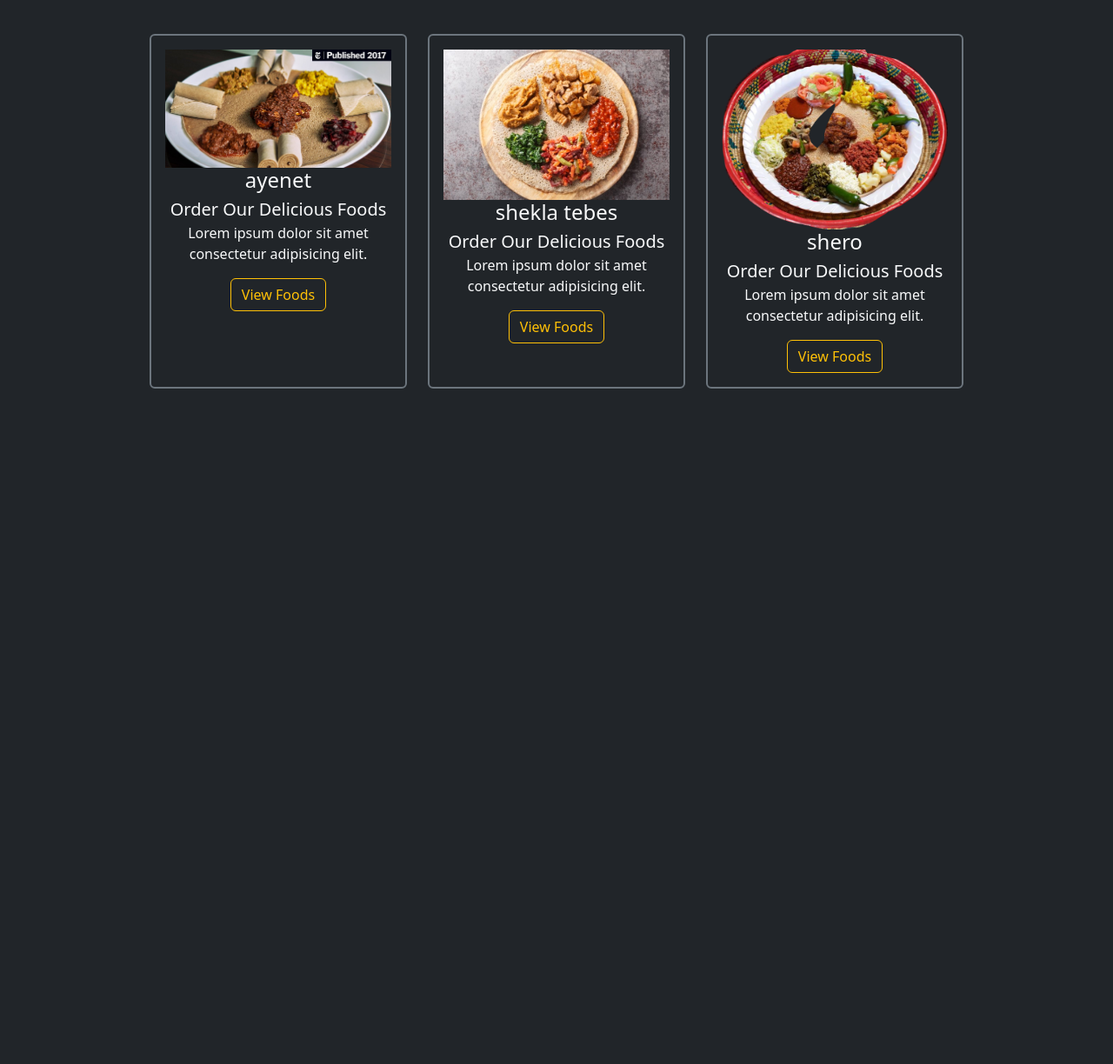
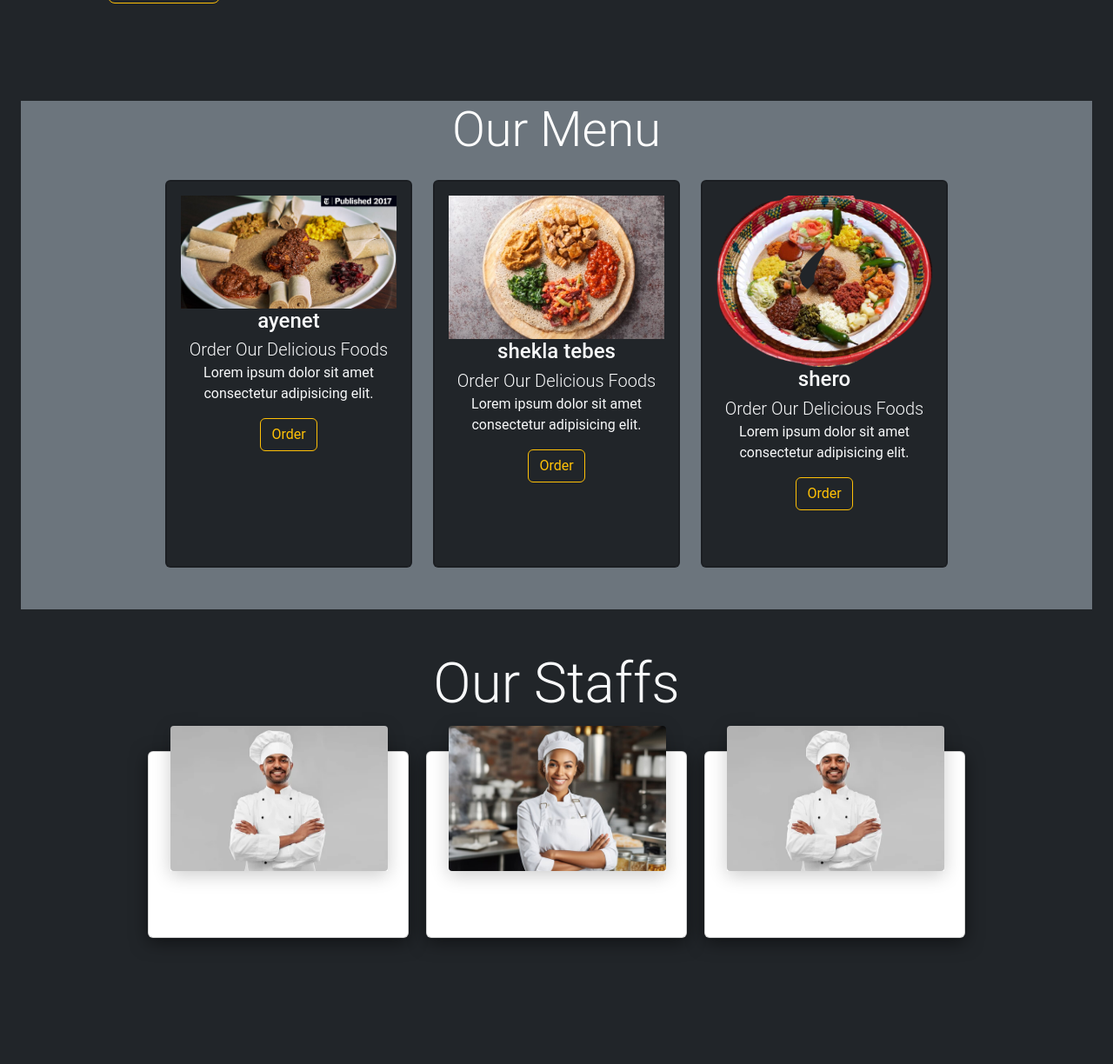
Before and after one commit to Abelmalu/food-drink-ordering, a Django app: page / in a window 1280 px wide. Shown: the part 488-1712 px from the top of the page at 87% size. Before the commit the page ends 935 px from the top, so only its background shows below. Run offline with Django 3.2, Linux system fonts and the light colour scheme; data comes from the database, SQL or seed files in the repository; both versions use the stored data as it was after the commit; some libraries are stand-ins or nearby versions.

Commit message:
about section done

```diff
--- /dev/null
+++ b/assets/styles.css
@@ -0,0 +1,205 @@
+.card:hover{
+    transition: border 0.3s ease-in-out;
+        box-shadow: 1px 1px 1px 1px hsl(0, 0%, 1%);
+        transform: scale(1.1);
+
+
+}
+
+.cards {
+    transition: border 0.3s ease-in-out;
+        box-shadow: 1px 1px 1px 1px hsl(0, 0%, 1%);
+        transform: scale(1.1);
+
+
+}
+
+
+
+
+
+body {
+    font-family: 'Roboto';
+    font-size: 16px;
+}
+
+.aboutus-section {
+    padding: 90px 0;
+}
+
+.aboutus-title {
+    font-size: 30px;
+    letter-spacing: 0;
+    line-height: 32px;
+    margin: 0 0 39px;
+    padding: 0 0 11px;
+    position: relative;
+    text-transform: uppercase;
+    color: #000;
+}
+
+.aboutus-title::after {
+    background: #fdb801 none repeat scroll 0 0;
+    bottom: 0;
+    content: "";
+    height: 2px;
+    left: 0;
+    position: absolute;
+    width: 54px;
+}
+
+.aboutus-text {
+    color: #606060;
+    font-size: 13px;
+    line-height: 22px;
+    margin: 0 0 35px;
+}
+
+a:hover,
+a:active {
+    color: #ffb901;
+    text-decoration: none;
+    outline: 0;
+}
+
+.aboutus-more {
+    border: 1px solid #fdb801;
+    border-radius: 25px;
+    color: #fdb801;
+    display: inline-block;
+    font-size: 14px;
+    font-weight: 700;
+    letter-spacing: 0;
+    padding: 7px 20px;
+    text-transform: uppercase;
+}
+
+.feature .feature-box .iconset {
+    background: #fff none repeat scroll 0 0;
+    float: left;
+    position: relative;
+    width: 18%;
+}
+
+.feature .feature-box .iconset::after {
+    background: #fdb801 none repeat scroll 0 0;
+    content: "";
+    height: 150%;
+    left: 43%;
+    position: absolute;
+    top: 100%;
+    width: 1px;
+}
+
+.feature .feature-box .feature-content h4 {
+    color: #0f0f0f;
+    font-size: 18px;
+    letter-spacing: 0;
+    line-height: 22px;
+    margin: 0 0 5px;
+}
+
+
+.feature .feature-box .feature-content {
+    float: left;
+    padding-left: 28px;
+    width: 78%;
+}
+
+.feature .feature-box .feature-content h4 {
+    color: #0f0f0f;
+    font-size: 18px;
+    letter-spacing: 0;
+    line-height: 22px;
+    margin: 0 0 5px;
+}
+
+.feature .feature-box .feature-content p {
+    color: #606060;
+    font-size: 13px;
+    line-height: 22px;
+}
+
+.icon {
+    color: #f4b841;
+    padding: 0px;
+    font-size: 40px;
+    border: 1px solid #fdb801;
+    border-radius: 100px;
+    color: #fdb801;
+    font-size: 28px;
+    height: 70px;
+    line-height: 70px;
+    text-align: center;
+    width: 70px;
+}
+
+
+
+
+
+
+
+
+
+
+
+
+@import url('https://fonts.googleapis.com/css2?family=Poppins:wght@300;400;500;600;700;800;900&display=swap');
+
+
+
+
+
+.container .card {
+    max-width: 300px;
+    height: 215px;
+    margin: 30px 10px;
+    padding: 20px 15px;
+    box-shadow: 0 5px 20px rgba(0, 0, 0, 0.5);
+    transition: 0.3s ease-in-out;
+}
+
+.container .card:hover {
+    height: 450px;
+}
+
+.container .card .imgContainer {
+    position: relative;
+    width: 250px;
+    height: 250px;
+    top: -50px;
+    left: 10px;
+    z-index: 1;
+    box-shadow: 0 5px 20px rgba(0, 0, 0, 0.2);
+}
+
+.container .card .imgContainer img {
+    max-width: 100%;
+    border-radius: 4px;
+}
+
+.container .card .content {
+    position: relative;
+    margin-top: -140px;
+    padding: 10px 15px;
+    text-align: center;
+    color: #111;
+    visibility: hidden;
+    opacity: 0;
+    pointer-events: none;
+    transition: 0.3s ease-in-out;
+}
+
+.container .card:hover .content {
+    visibility: visible;
+    opacity: 1;
+    margin-top: -40px;
+    transition-delay: 0.3s;
+}
+
+@media (max-width: 330px) {
+    .container .card .imgContainer {
+        left: -2px;
+    }
+}
--- a/orders/models.py
+++ b/orders/models.py
@@ -39,6 +39,7 @@ class Drink(models.Model):
     name=models.CharField(max_length=255)
     size = models.CharField(max_length=255)
     category = models.CharField(max_length=255, choices=CATEGORY )
+    picture = models.ImageField(null=True)
 
     def __str__(self) -> str:
         return self.name
--- a/orders/templates/orders/index.html
+++ b/orders/templates/orders/index.html
@@ -10,7 +10,7 @@
 <!-- NAVBAR -->
 
 <nav class="navbar navbar-expand-lg navbar-dark bg-dark ">
-    <div class="container-fluid">
+    <div class="container-xxl">
         <a class="navbar-brand" href="#">Abel</a>
         <button class="navbar-toggler" type="button" data-bs-toggle="collapse" data-bs-target="#navbarSupportedContent"
             aria-controls="navbarSupportedContent" aria-expanded="false" aria-label="Toggle navigation">
@@ -46,7 +46,7 @@
 
 <!-- intro section -->
 
-<section id="intro" class="bg-dark">
+<section id="intro" class="bg-dark m-5 p-5">
     <div class="container-lg">
         <div class="row g-4 justify-content-center align-items-center">
             <div class="col-md-5 text-center text-md-start">
@@ -71,21 +71,22 @@
 
 
 
-<section id="intro" class="bg-dark">
+<section id="intro" class="bg-secondary m-4">
     <div class="container-fluid">
-        <h1 class="display-4 text-white text-center">Our Menu</h1>
-        <div class="row justify-content-center my-5">
+        <h1 class="display-4 text-white text-center mb-4">Our Menu</h1>
+        <!-- <h1 class="display-5 text-white text-center">Foods</h1> -->
+        <div class="row justify-content-center g-4 mb-5">
             {% for food in  foods %}
-            <div class="col-8 col-md-6 col-lg-3">
+            <div class="col-8 col-md-6 col-lg-3 mb-5">
 
-                <div class="card border-2 h-100 border-secondary text-center bg-dark">
+                <div class="card mb-5 border-2 border-outline-secondary h-100  text-center bg-dark">
                     <div class="card-body h-100 text-light ">
                         <div class="hello"><img src="{{food.picture}}" alt="" class="img-fluid"></div>
 
                         <h4 class="card-title text-light">{{food.name}}</h4>
                         <p class="card-subtitle  lead ">Order Our Delicious Foods </p>
                         <p>Lorem ipsum dolor sit amet consectetur adipisicing elit.</p>
-                        <button class="btn  btn-outline-warning">View Foods</button>
+                        <button class="btn  btn-outline-warning">Order</button>
 
 
 
@@ -98,10 +99,6 @@
             {% endfor %}
 
         </div>
-    </div>
-
-
-
 
 
 
@@ -109,5 +106,107 @@
 
 
 
+<!-- about us section -->
+
+
+    <!-- <div class="container ">
+        <div class="row h-100 align-items-center">
+            <div class="col-lg-6 text-light">
+                <h1 class="display-4">About us page</h1>
+                <p class="lead text-muted mb-0">Create a minimal about us page using Bootstrap 4.</p>
+                <p class="lead text-muted">Snippet by <a href="https://bootstrapious.com/snippets" class="text-muted">
+                        <u>Bootstrapious</u></a>
+                </p>
+            </div>
+            <div class="col-lg-6 text-light">
+                <div class="card cards border-2 bg-dark">
+                    <h1 class="display-5">come see us</h1>
+                    <img src="{% static 'restaurant.jpg' %}" alt="couldn't find" class="img-fluid">
+                    <div class="content">
+                        <h2>Card One</h2>
+                        <p>Lorem ipsum dolor sit amet, consectetur adipiscing elit. Suspendisse eget velit tristique, sollicitudin
+                            leo viverra, suscipit neque. Aliquam ut facilisis urna, in pretium nibh. Morbi in leo in eros commodo
+                            volutpat ac sed dolor.</p>
+                    </div>
+
+                </div>
+
+            </div>
+        </div> -->
+
+            <h1 class="display-3 text-light text-center" >Our Staffs</h1>
+          <div class="container d-flex align-items-center justify-content-center position-relative flex-wrap">
+                <div class="card d-flex position-relative flex-column">
+                    <div class='imgContainer'>
+                        <img
+                            src="{% static 'chief1.jpg' %}" >
+                    </div>
+                    <div class="content">
+                        <h2>Samuel Gezhagn</h2>
+                        <p>Lorem ipsum dolor sit amet, consectetur adipiscing elit. Suspendisse eget velit tristique, sollicitudin
+                            leo viverra, suscipit neque. Aliquam ut facilisis urna, in pretium nibh. Morbi in leo in eros commodo
+                            volutpat ac sed dolor.</p>
+                    </div>
+                </div>
+                <div class="card d-flex position-relative flex-column">
+                    <div class='imgContainer'>
+                        <img
+                            src="{% static 'chief2.jpg' %}">
+                    </div>
+                    <div class="content">
+                        <h2>Yenesew Tamrat</h2>
+                        <p>Lorem ipsum dolor sit amet, consectetur adipiscing elit. Suspendisse eget velit tristique, sollicitudin
+                            leo viverra, suscipit neque. Aliquam ut facilisis urna, in pretium nibh. Morbi in leo in eros commodo
+                            volutpat ac sed dolor.</p>
+                    </div>
+                </div>
+                <div class="card d-flex position-relative flex-column">
+                    <div class='imgContainer'>
+                        <img
+                             src="{% static 'chief1.jpg' %}">
+                    </div>
+                    <div class="content">
+                        <h2> Mariana Temesgen</h2>
+                        <p>Lorem ipsum dolor sit amet, consectetur adipiscing elit. Suspendisse eget velit tristique, sollicitudin
+                            leo viverra, suscipit neque. Aliquam ut facilisis urna, in pretium nibh. Morbi in leo in eros commodo
+                            volutpat ac sed dolor.</p>
+                    </div>
+                </div>
+            </div>
+
+
+
+
+
+
+
+
+
+
+
+
+
+<!-- end of about us section -->
+
+
+
+
+
+
+
+
+
+
+
+
+
+
+
+
+
+
+
+
+
 
 {% endblock %}
--- a/orders/views.py
+++ b/orders/views.py
@@ -7,8 +7,10 @@ from .models import *
 
 def home(request):
     foods = Food.objects.all().order_by('name')
+    drinks = Drink.objects.all().order_by('name')
     context = {
-        'foods':foods
+        'foods':foods,
+        'drinks':drinks
     }
 
     return render(request,'orders/index.html',context)
--- a/templates/base.html
+++ b/templates/base.html
@@ -3,13 +3,14 @@
     <meta charset="UTF-8">
     <meta name="viewport" content="width=device-width, initial-scale=1.0">
     <title>Restaurant</title>
-<!-- <link href="https://cdn.jsdelivr.net/npm/bootstrap@5.0.2/dist/css/bootstrap.min.css" rel="stylesheet"
-    integrity="sha384-EVSTQN3/azprG1Anm3QDgpJLIm9Nao0Yz1ztcQTwFspd3yD65VohhpuuCOmLASjC" crossorigin="anonymous"> -->
+
+
 
     {% load bootstrap5 %}
     {% bootstrap_css %}
     {% bootstrap_javascript %}
     {% load static %}
+    <link rel="stylesheet" href="{% static 'styles.css' %}">
 </head>
 <body   class="bg-dark">
 
```
Also changed, not shown: assets/chief1.jpg (added), assets/chief2.jpg (added), assets/chief3.jpg (added), assets/restaurant.jpg (added), db.sqlite3, orders/migrations/0005_drink_picture.py (added).
